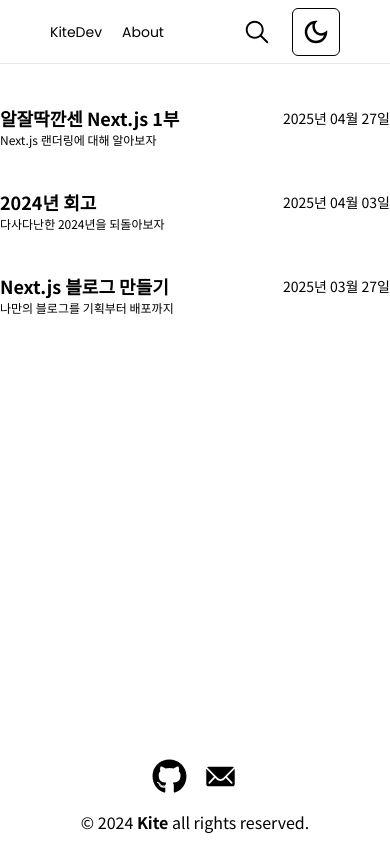
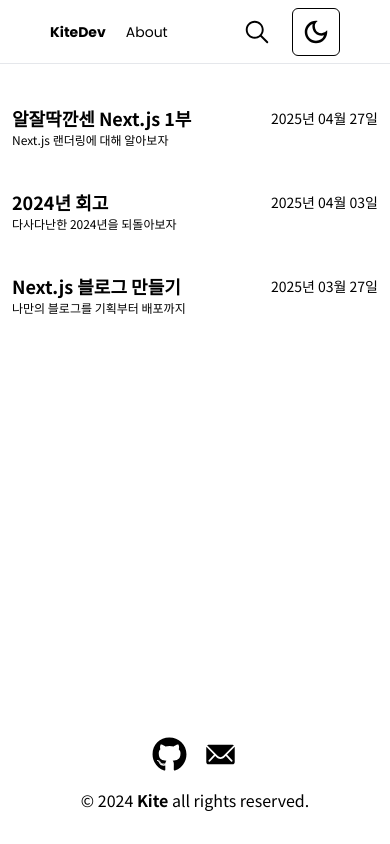
Before and after one commit to Blue-Kite/Blog, a Next.js app: page / in a window 390 px wide. Built offline with nearby package versions, Linux system fonts and the light colour scheme.

Commit message:
style: 블로그 스타일 수정1

```diff
--- a/src/components/layouts/Footer.tsx
+++ b/src/components/layouts/Footer.tsx
@@ -6,14 +6,14 @@ import { IoIosMail } from 'react-icons/io';
 
 export const Footer = () => {
   return (
-    <footer className='flex flex-col items-center justify-center gap-4 text-center print:hidden'>
+    <footer className='mt-3 flex flex-col items-center justify-center gap-4 text-center print:hidden'>
       <div className='flex justify-center gap-4'>
         <Link href='https://github.com/Blue-Kite' target='_blank'>
           <FaGithub size={35} />
         </Link>
         <IoIosMail size={35} />
       </div>
-      <div className='pb-[10px]'>
+      <div className='mb-8'>
         © {`${new Date().getFullYear()} `}
         <span className='font-semibold'>Kite</span> all rights reserved.
       </div>
--- a/src/components/layouts/Header.tsx
+++ b/src/components/layouts/Header.tsx
@@ -15,6 +15,9 @@ const navList = [
 export const Header = () => {
   const pathname = usePathname();
 
+  const normalizedPathname =
+    pathname.endsWith('/') && pathname !== '/' ? pathname.slice(0, -1) : pathname;
+
   return (
     <header className='flex h-[64px] w-full flex-col items-center justify-center border-b px-[50px]'>
       <div className='flex h-full w-full items-center justify-between'>
@@ -25,9 +28,7 @@ export const Header = () => {
               key={navItem.name}
               className={cn(
                 'hover:text-primary text-center text-sm transition-colors',
-                pathname?.startsWith(navItem.href)
-                  ? 'bg-muted text-primary font-medium'
-                  : 'text-muted-foreground',
+                normalizedPathname === navItem.href ? 'font-bold' : '',
               )}
             >
               {navItem.name}
--- a/src/components/post/PostCard.tsx
+++ b/src/components/post/PostCard.tsx
@@ -9,7 +9,7 @@ interface Props {
 
 export const PostCard = ({ metadata, slug }: Props) => {
   return (
-    <article key={slug} className='w-full rounded-lg py-5'>
+    <article key={slug} className='w-full rounded-lg px-3 py-5 sm:px-0'>
       <Link href={`/post/${slug}`}>
         <div className='flex items-center justify-between'>
           <h2 className='text-lg font-bold sm:text-xl md:text-lg'>{metadata.title}</h2>
--- a/src/components/post/PostDetail.tsx
+++ b/src/components/post/PostDetail.tsx
@@ -15,14 +15,16 @@ interface Props {
 export const PostDetail = ({ post }: Props) => {
   return (
     <PostContainer>
-      <div className='mb-6'>
+      <div className='py-5'>
         <h1 className='mb-1 text-3xl font-semibold'>{post.metadata.title}</h1>
         <h4>{post.metadata.description}</h4>
         <small>{dayjs(post.metadata.date).format('YYYY년 MM월 DD일')}</small>
       </div>
 
-      <Mdx source={post.content} />
-      <Giscus />
+      <div className='mb-5 flex flex-col gap-10'>
+        <Mdx source={post.content} />
+        <Giscus />
+      </div>
     </PostContainer>
   );
 };
--- a/src/data/make-blog.mdx
+++ b/src/data/make-blog.mdx
@@ -12,7 +12,7 @@ date: 2025-03-27
 
 2. 기술적 욕심
    프로젝트 세팅, 디자인, 개발, 배포까지 한 사이클을 완결시키고 유지보수 해야 하는 점에서 좋은 경험이 될 것으로 생각했다.
-   그리고 Next.js라는 기술 스택을 사용해 보고 싶었다. 수많은 장점을 차치하고 일단 핫해 보였다.
+   그리고 Next.js라는 기술 스택을 사용해 보고 싶었다. 수많은 장점을 차치하고 일단 **핫해 보였다.**
    리액트처럼 대세를 넘어서 약간 프론트엔드 그 자체가 될지는 모르겠지만, 채용 공고에도 자주 보여서 프로젝트 하나 정도 가져보고 싶었다.
 
 ## 기획
--- a/src/data/nextjs-part1.mdx
+++ b/src/data/nextjs-part1.mdx
@@ -57,6 +57,8 @@ Next.js에서는 getServerSideProps로 구현한다.
 SSR + ISR<br/>
 매우 빠른 응답, 최신 데이터 반영 가능
 
+**과정**
+
 1. 주기적으로 빌드 시점(next build)에 랜더링과 데이터패칭이 완료된 HTML 문서가 생성
 
 2. 클라이언트 JS 번들을 실행해 정적 HTML에 인터렉션 추가(Next.js의 하이드레이션)
@@ -74,7 +76,7 @@ SSR + ISR<br/>
 
 클라이언트 컴포넌트: use client로 명시, 사전 랜더링(즉 ssr가능) 이후 hydration을 거침
 
-클라이언트 컴포넌트를 반드시 사용하는 경우
+**클라이언트 컴포넌트를 반드시 사용하는 경우**
 
 - 브라우저 API 사용 시 (window, document 등)
 - 이벤트 리스너 사용 시 (onClick, onChange 등)
```
